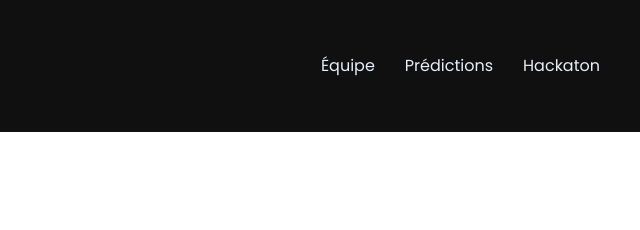
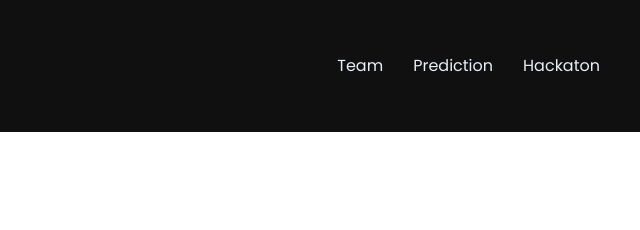
Before and after one commit to noahfavreau/nasa-space-apps-2025, a plain HTML site: page public/equipe.html in a window 1280 px wide. Shown: the top 230 px of the page, 640-1280 px from the left. Drawn offline with nearby package versions, Linux system fonts and the light colour scheme.

Commit message:
dbhjafbadsnjasasioiodsjioadsoiadsjojadsiooijasdjioadjioadsjiodsoaij

```diff
--- a/public/equipe.html
+++ b/public/equipe.html
@@ -26,8 +26,8 @@
 
             <nav>
                 <ul>
-                    <li><a href="equipe.html">Équipe</a></li>
-                    <li><a href="prediction.html">Prédictions</a></li>
+                    <li><a href="equipe.html">Team</a></li>
+                    <li><a href="prediction.html">Prediction</a></li>
                     <li><a
                             href="https://www.spaceappschallenge.org/2025/challenges/a-world-away-hunting-for-exoplanets-with-ai/?tab=details">Hackaton</a>
                     </li>
@@ -35,6 +35,7 @@
             </nav>
         </div>
     </header>
+
 
     <!-- ------------------------------------------ Section information ------------------------------------------ -->
 
@@ -60,7 +61,8 @@
                     </div>
                     <div class="card_content">
                         <h3>Noah Favreau</h3>
-                        <p>Lorem ipsum dolor sit amet consectetur. Faucibus mauris vitae odio amet. Diam fames sed curabitur eget quis.</p>
+                        <p>Lorem ipsum dolor sit amet consectetur. Faucibus mauris vitae odio amet. Diam fames sed
+                            curabitur eget quis.</p>
                     </div>
                 </article>
 
@@ -72,7 +74,8 @@
                     </div>
                     <div class="card_content">
                         <h3>Louis Turpault</h3>
-                        <p>Lorem ipsum dolor sit amet consectetur. Faucibus mauris vitae odio amet. Diam fames sed curabitur eget quis.</p>
+                        <p>Lorem ipsum dolor sit amet consectetur. Faucibus mauris vitae odio amet. Diam fames sed
+                            curabitur eget quis.</p>
                     </div>
                 </article>
 
@@ -84,7 +87,8 @@
                     </div>
                     <div class="card_content">
                         <h3>Ilian Djorf</h3>
-                        <p>Lorem ipsum dolor sit amet consectetur. Faucibus mauris vitae odio amet. Diam fames sed curabitur eget quis.</p>
+                        <p>Lorem ipsum dolor sit amet consectetur. Faucibus mauris vitae odio amet. Diam fames sed
+                            curabitur eget quis.</p>
                     </div>
                 </article>
 
@@ -96,7 +100,8 @@
                     </div>
                     <div class="card_content">
                         <h3>Alexia-Daniela Bocioacă</h3>
-                        <p>Lorem ipsum dolor sit amet consectetur. Faucibus mauris vitae odio amet. Diam fames sed curabitur eget quis.</p>
+                        <p>Lorem ipsum dolor sit amet consectetur. Faucibus mauris vitae odio amet. Diam fames sed
+                            curabitur eget quis.</p>
                     </div>
                 </article>
             </div>
@@ -111,4 +116,5 @@
         </div>
     </footer>
 </body>
+
 </html>
```
Also changed, not shown: public/index.html (+2 -3 lines), public/prediction.html (+3 -3 lines). Lines whose indentation alone changed are shown as unchanged.
